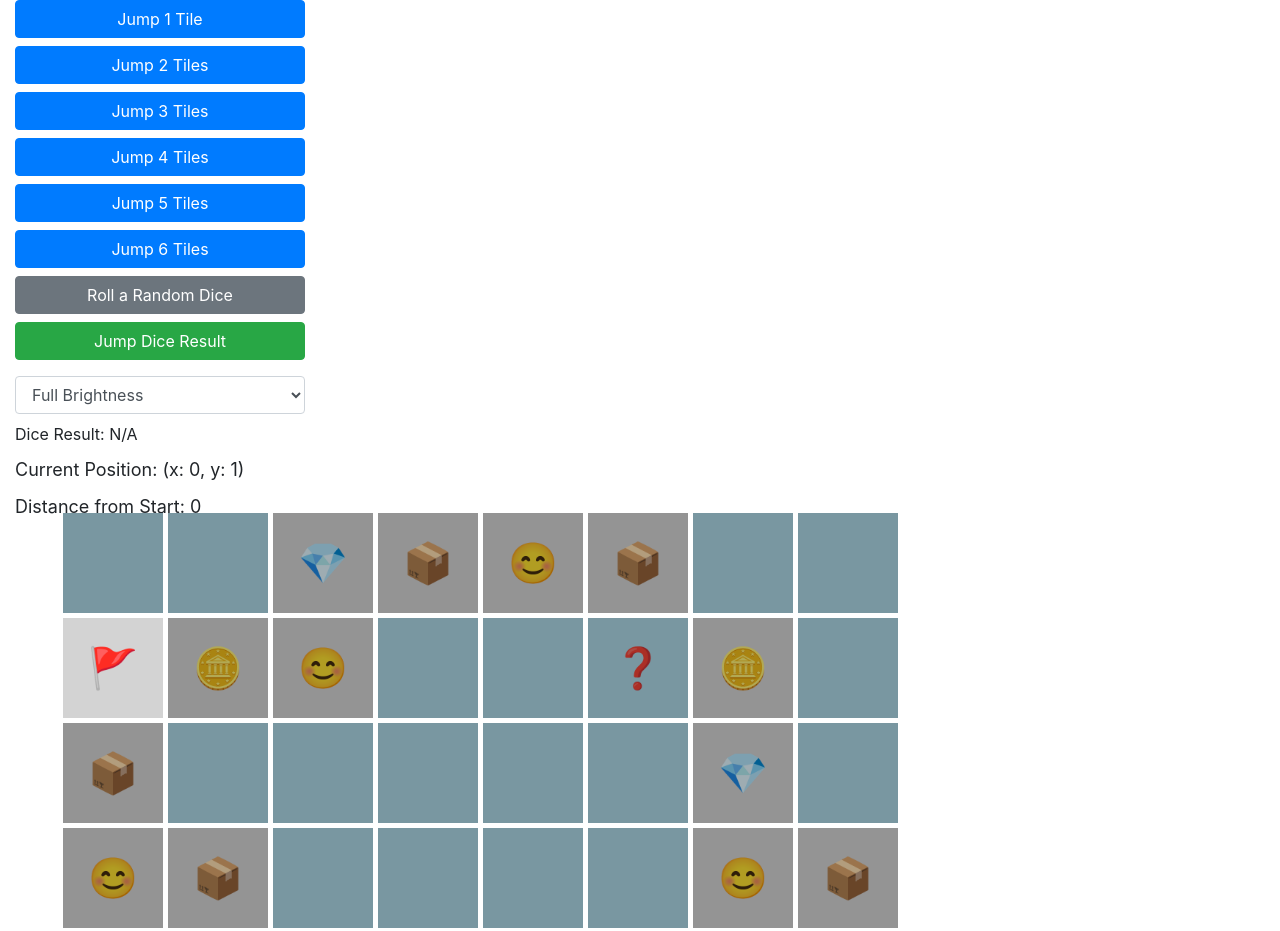
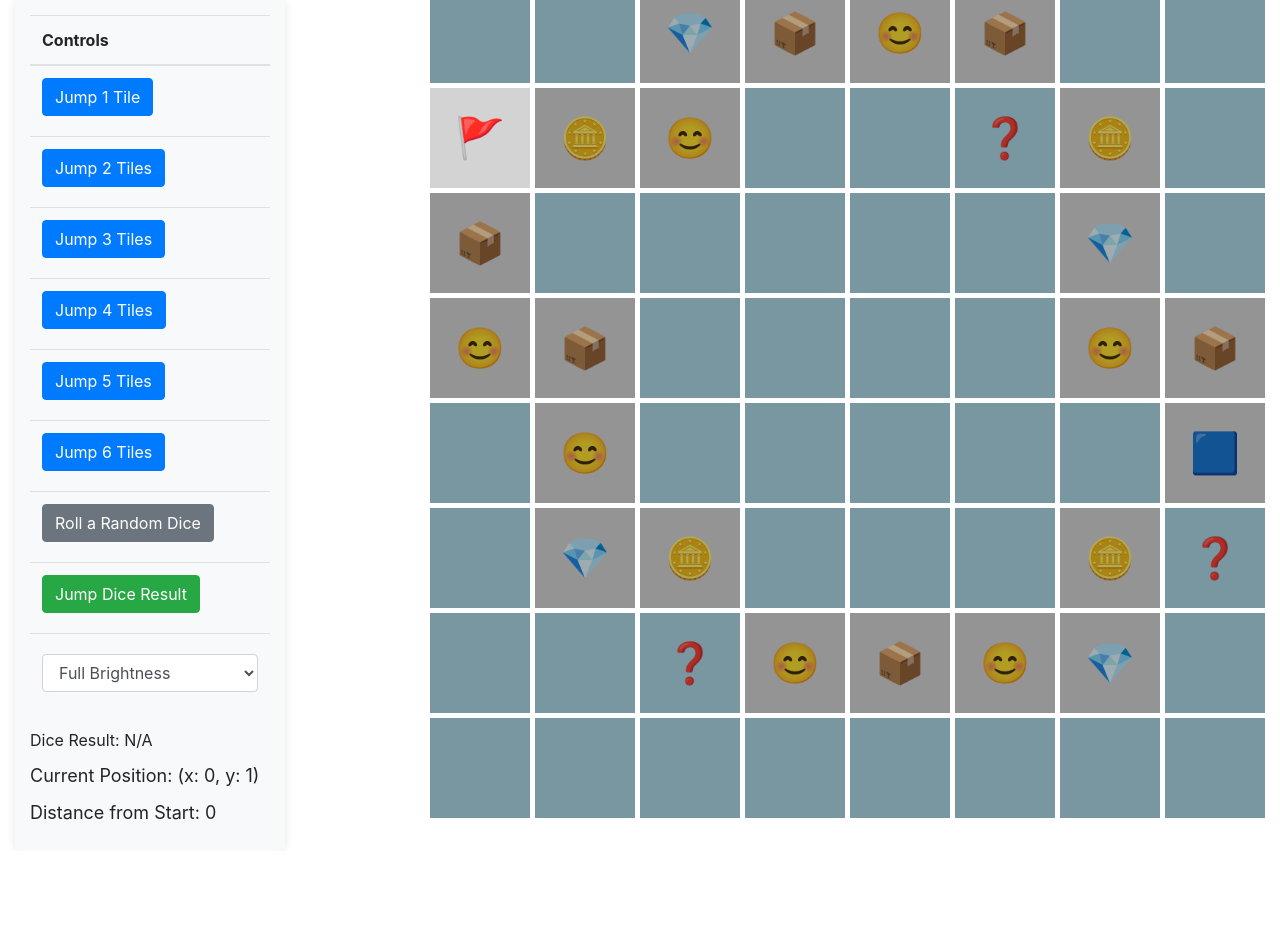
Before and after one commit to deathmarcher/tundra-adventure, a plain HTML site: page index.html in a window 1280 px wide. Shown: the top 931 px of the page. After the commit the page ends 851 px from the top, so only its background shows below. Drawn offline with nearby package versions, Linux system fonts and the light colour scheme.

Commit message:
layout change

```diff
--- a/index.html
+++ b/index.html
@@ -21,10 +21,14 @@
             display: flex;
             flex-direction: column;
             margin-right: 20px;
+            padding: 15px;
+            background-color: #f8f9fa;
+            border-radius: 5px;
+            box-shadow: 0 0 10px rgba(0, 0, 0, 0.1);
         }
         .grid-container {
             display: flex;
-            justify-content: center;
+            justify-content: flex-end;
             align-items: center;
             height: 100%;
         }
@@ -79,15 +83,41 @@
 <body>
     <div class="container-fluid">
         <div class="row">
-            <div class="col-md-3 controls">
-                <button id="move-1-btn" class="btn btn-primary mb-2" onclick="moveTiles(1)">Jump 1 Tile</button>
-                <button id="move-2-btn" class="btn btn-primary mb-2" onclick="moveTiles(2)">Jump 2 Tiles</button>
-                <button id="move-3-btn" class="btn btn-primary mb-2" onclick="moveTiles(3)">Jump 3 Tiles</button>
-                <button id="move-4-btn" class="btn btn-primary mb-2" onclick="moveTiles(4)">Jump 4 Tiles</button>
-                <button id="move-5-btn" class="btn btn-primary mb-2" onclick="moveTiles(5)">Jump 5 Tiles</button>
-                <button id="move-6-btn" class="btn btn-primary mb-2" onclick="moveTiles(6)">Jump 6 Tiles</button>
-                <button id="roll-dice-btn" class="btn btn-secondary mb-2" onclick="rollDice()">Roll a Random Dice</button>
-                <button id="jump-dice-btn" class="btn btn-success mb-2" onclick="jumpDiceResult()">Jump Dice Result</button>
+            <div class="col-md-3">
+                <div class="controls">
+                    <table class="table">
+                        <thead>
+                            <tr>
+                                <th>Controls</th>
+                            </tr>
+                        </thead>
+                        <tbody>
+                            <tr>
+                                <td><button id="move-1-btn" class="btn btn-primary mb-2" onclick="moveTiles(1)">Jump 1 Tile</button></td>
+                            </tr>
+                            <tr>
+                                <td><button id="move-2-btn" class="btn btn-primary mb-2" onclick="moveTiles(2)">Jump 2 Tiles</button></td>
+                            </tr>
+                            <tr>
+                                <td><button id="move-3-btn" class="btn btn-primary mb-2" onclick="moveTiles(3)">Jump 3 Tiles</button></td>
+                            </tr>
+                            <tr>
+                                <td><button id="move-4-btn" class="btn btn-primary mb-2" onclick="moveTiles(4)">Jump 4 Tiles</button></td>
+                            </tr>
+                            <tr>
+                                <td><button id="move-5-btn" class="btn btn-primary mb-2" onclick="moveTiles(5)">Jump 5 Tiles</button></td>
+                            </tr>
+                            <tr>
+                                <td><button id="move-6-btn" class="btn btn-primary mb-2" onclick="moveTiles(6)">Jump 6 Tiles</button></td>
+                            </tr>
+                            <tr>
+                                <td><button id="roll-dice-btn" class="btn btn-secondary mb-2" onclick="rollDice()">Roll a Random Dice</button></td>
+                            </tr>
+                            <tr>
+                                <td><button id="jump-dice-btn" class="btn btn-success mb-2" onclick="jumpDiceResult()">Jump Dice Result</button></td>
+                            </tr>
+                            <tr>
+                                <td>
                                     <select id="tracker-style-switcher" class="form-control mt-2" onchange="changeTrackerStyle()">
                                         <option value="full-brightness">Full Brightness</option>
                                         <option value="border">Border</option>
@@ -95,10 +125,15 @@
                                         <option value="pulse">Pulsing</option>
                                         <option value="highlight-shadow">Highlight Shadow</option>
                                     </select>
+                                </td>
+                            </tr>
+                        </tbody>
+                    </table>
                     <div id="dice-result" class="mt-2">Dice Result: N/A</div>
                     <div id="tracker-info">Current Position: (x: 0, y: 1)</div>
                     <div id="distance-info">Distance from Start: 0</div>
                     <div id="error-message"></div>
+                </div>
             </div>
             <div class="col-md-9 grid-container">
                 <div id="grid-wrapper">
```
Lines whose indentation alone changed are shown as unchanged.
